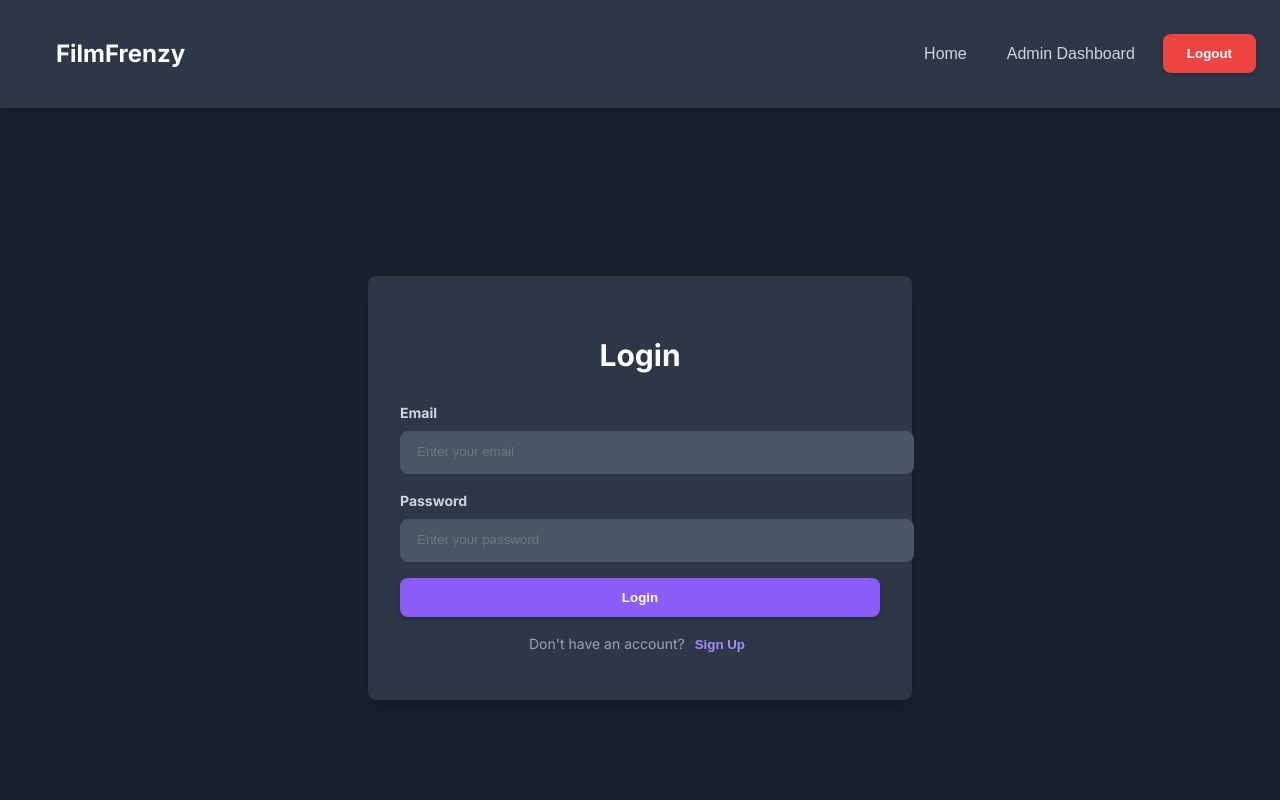
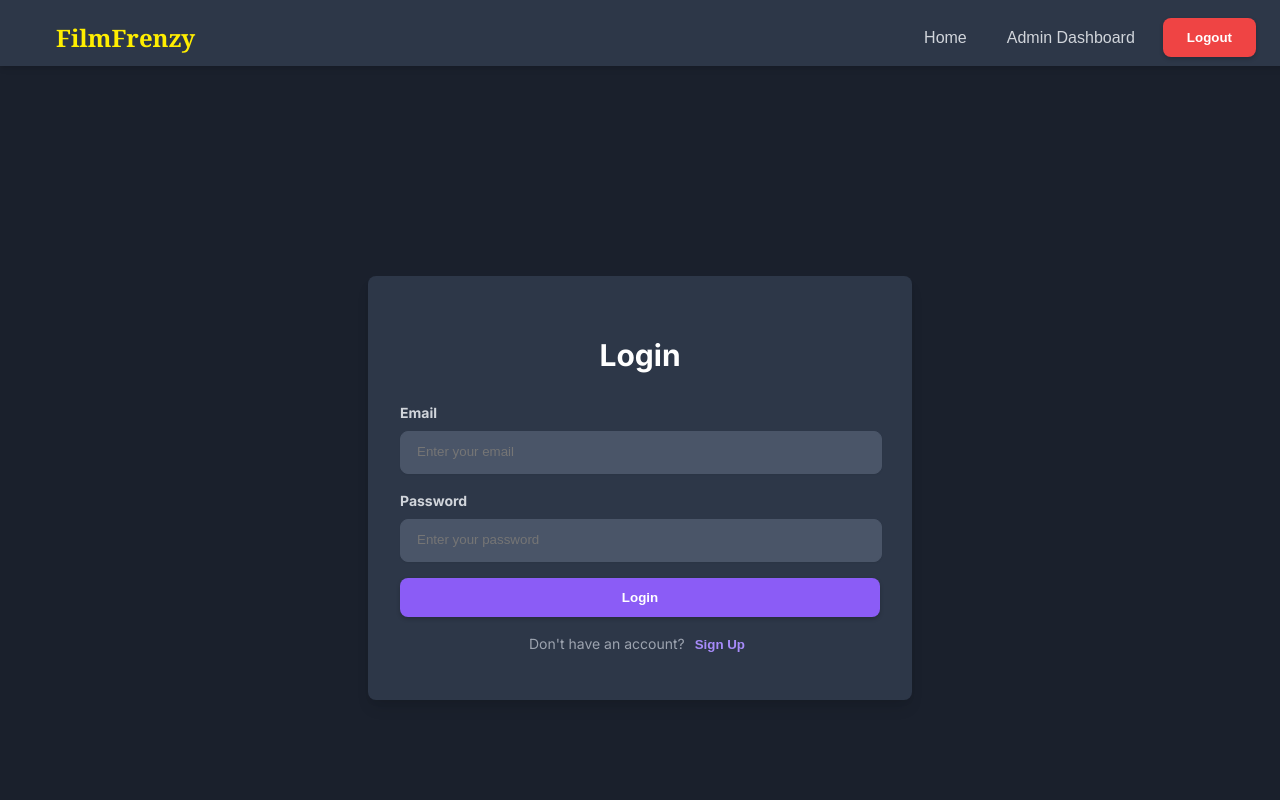
Before and after one commit to itidebnath/mern-movie, a React (Create React App) app in the folder frontend/: page /login in a window 1280 px wide. Shown: the top 800 px of the page. Built offline with nearby package versions, Linux system fonts and the light colour scheme; sample sign-in values are in the browser's storage.

Commit message:
Update: Made changes

```diff
--- a/frontend/src/components/AuthForm.js
+++ b/frontend/src/components/AuthForm.js
@@ -57,7 +57,7 @@ const AuthForm = ({ isLogin, onAuthSuccess, onToggleMode }) => {
                     <input
                         type="email"
                         id="email"
-                        className="form-input"
+                        className="form-input form-login"
                         placeholder="Enter your email"
                         value={email}
                         onChange={(e) => setEmail(e.target.value)}
@@ -71,7 +71,7 @@ const AuthForm = ({ isLogin, onAuthSuccess, onToggleMode }) => {
                     <input
                         type="password"
                         id="password"
-                        className="form-input"
+                        className="form-input form-login"
                         placeholder="Enter your password"
                         value={password}
                         onChange={(e) => setPassword(e.target.value)}
--- a/frontend/src/components/MovieForm.js
+++ b/frontend/src/components/MovieForm.js
@@ -28,7 +28,7 @@ const MovieForm = ({ movie, onSubmit, onCancel }) => {
                 <input
                     type="text"
                     id="title"
-                    className="form-input"
+                    className="form-input form-movie"
                     value={title}
                     onChange={(e) => setTitle(e.target.value)}
                     required
@@ -41,7 +41,7 @@ const MovieForm = ({ movie, onSubmit, onCancel }) => {
                 <textarea
                     id="description"
                     rows="4"
-                    className="form-textarea"
+                    className="form-textarea form-movie"
                     value={description}
                     onChange={(e) => setDescription(e.target.value)}
                     required
@@ -54,7 +54,7 @@ const MovieForm = ({ movie, onSubmit, onCancel }) => {
                 <input
                     type="number"
                     id="releaseYear"
-                    className="form-input"
+                    className="form-input form-movie"
                     value={releaseYear}
                     onChange={(e) => setReleaseYear(e.target.value)}
                     required
@@ -67,7 +67,7 @@ const MovieForm = ({ movie, onSubmit, onCancel }) => {
                 <input
                     type="text"
                     id="genre"
-                    className="form-input"
+                    className="form-input form-movie"
                     value={genre}
                     onChange={(e) => setGenre(e.target.value)}
                     required
@@ -80,7 +80,7 @@ const MovieForm = ({ movie, onSubmit, onCancel }) => {
                 <input
                     type="url"
                     id="imageUrl"
-                    className="form-input"
+                    className="form-input form-movie"
                     value={imageUrl}
                     onChange={(e) => setImageUrl(e.target.value)}
                 />
@@ -93,7 +93,7 @@ const MovieForm = ({ movie, onSubmit, onCancel }) => {
                 <input
                     type="url"
                     id="movieLink"
-                    className="form-input"
+                    className="form-input form-movie"
                     placeholder="e.g., https://example.com/movie-stream"
                     value={movieLink}
                     onChange={(e) => setMovieLink(e.target.value)}
--- a/frontend/src/index.css
+++ b/frontend/src/index.css
@@ -175,6 +175,13 @@ code {
   background-color: #4a5568; /* gray-700 */
 }
 
+.form-movie{
+  width:35rem;
+}
+.form-login{
+  width:28rem;
+}
+
 .form-input:focus,
 .form-textarea:focus {
   outline: none;
@@ -239,9 +246,11 @@ code {
 .navbar-main {
   background-color: #2d3748; /* gray-800 */
   padding: 1rem;
+  height:50px;
   box-shadow: 0 4px 6px -1px rgba(0, 0, 0, 0.1), 0 2px 4px -1px rgba(0, 0, 0, 0.06); /* shadow-md */
   position: fixed;
   top: 0;
+  padding-top: 0;
   left: 0;
   width: 100%;
   z-index: 999;
@@ -258,8 +267,9 @@ code {
 
 .navbar-brand {
   font-size: 1.5rem;
+  font-family:Georgia, 'Times New Roman', Times, serif;
   font-weight: bold;
-  color: white;
+  color: rgb(255, 238, 0);
 }
 
 .navbar-nav {
@@ -282,7 +292,7 @@ code {
 }
 
 .nav-link:hover {
-  color: white;
+  color: #ffffff;
   background-color: rgba(255, 255, 255, 0.1);
 }
 
```
